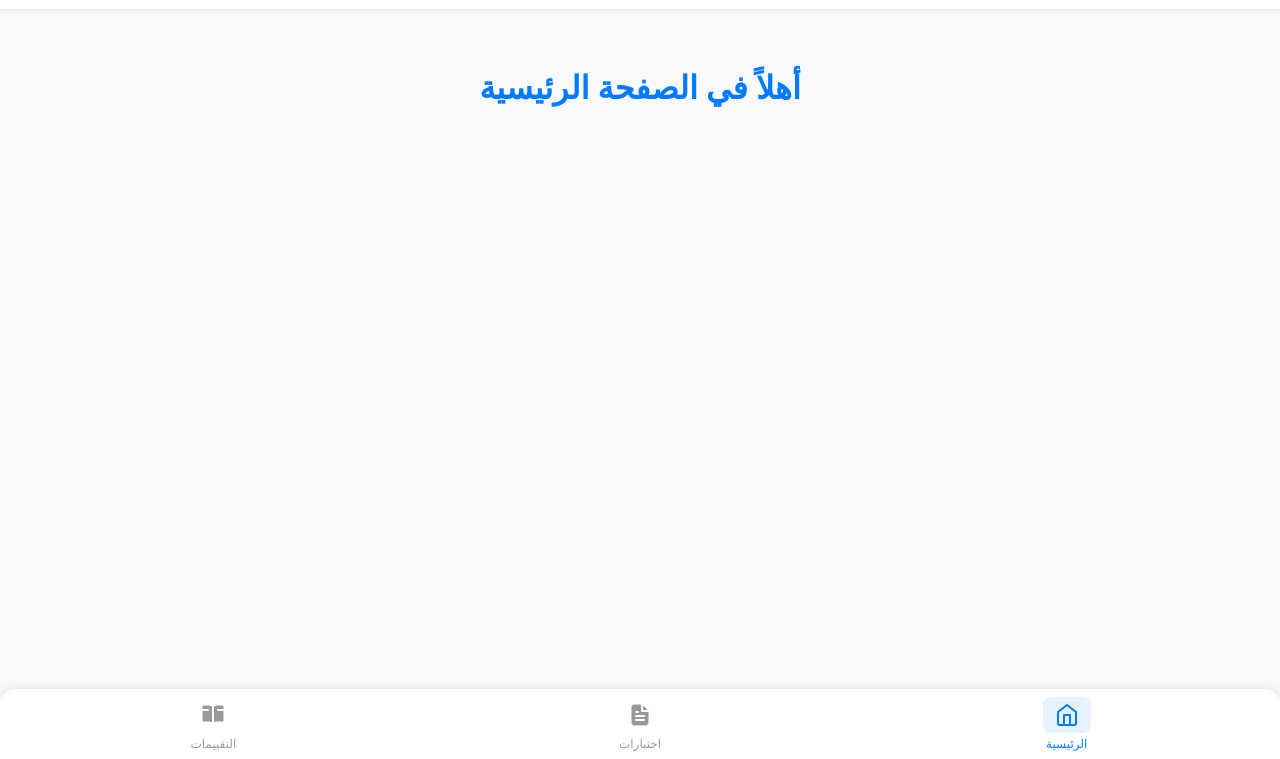
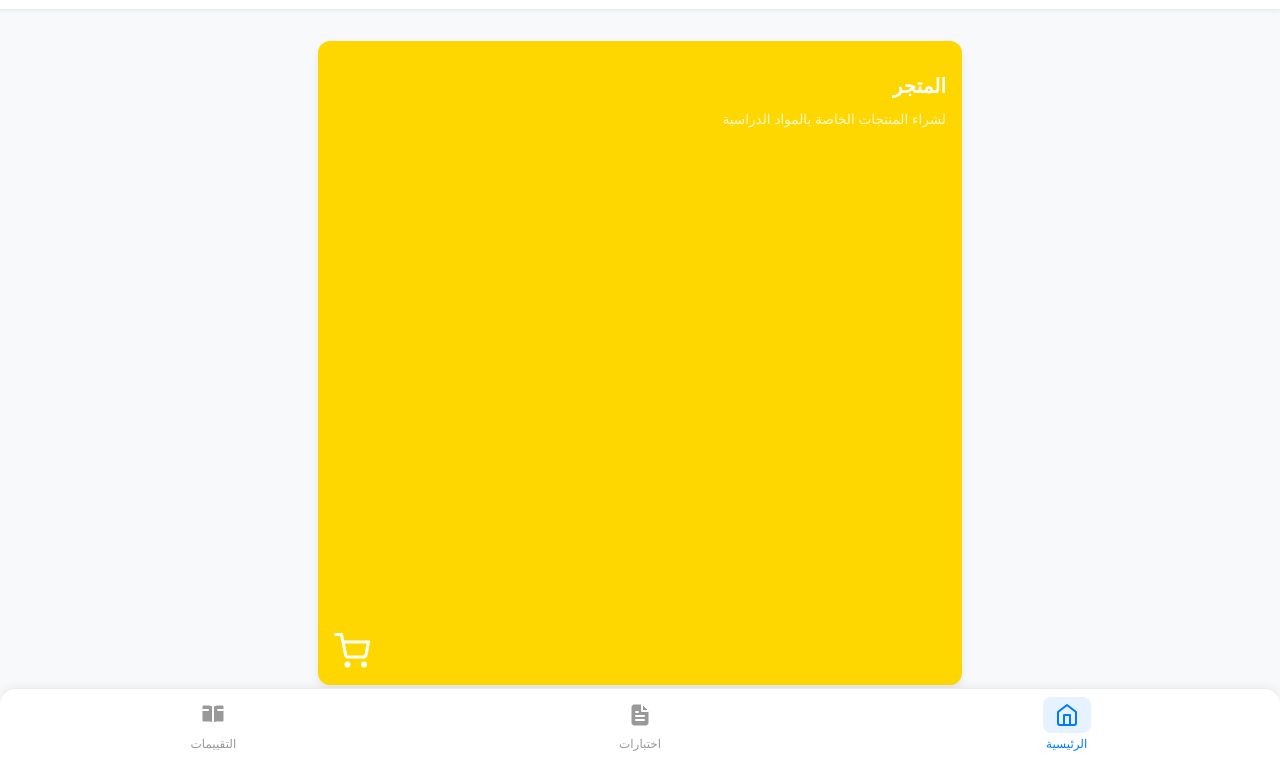
Before and after one commit to coder0999/tanya-thanawy, a plain HTML site: page index.html in a window 1280 px wide. Shown: the part 41-800 px from the top of the page. Drawn offline with Linux system fonts and the light colour scheme.

Commit message:
Update index.html

```diff
--- a/index.html
+++ b/index.html
@@ -31,8 +31,8 @@
             display: flex;
             justify-content: flex-start;
             align-items: center;
-            height: 50px; /* تحديد ارتفاع ثابت للشريط العلوي */
-            padding: 0 1.25rem; /* إزالة الـ padding العمودي */
+            height: 50px;
+            padding: 0 1.25rem;
             background-color: var(--background-color);
             border-bottom: 1px solid #e9ecef;
             box-shadow: 0 2px 4px rgba(0, 0, 0, 0.04);
@@ -67,10 +67,10 @@
         .points-display {
             background-color: var(--active-bg);
             color: var(--primary-color);
-            padding: 0.3rem 0.6rem; /* تصغير حجم الخانة */
+            padding: 0.3rem 0.6rem;
             border-radius: 0.75rem;
             font-weight: 600;
-            font-size: 0.8rem; /* تصغير حجم الخط */
+            font-size: 0.8rem;
             margin-left: auto;
             margin-right: 1rem;
             display: flex;
@@ -84,8 +84,8 @@
             padding-bottom: 80px;
             text-align: center;
             background-color: #f8f9fa;
-            min-height: calc(100vh - 70px - 50px); /* تعديل المسافة العلوية بسبب الشريط الثابت (50px) */
-            padding-top: calc(50px + 2rem); /* ارتفاع الهيدر الثابت + البادينج الأصلي */
+            min-height: calc(100vh - 70px - 50px);
+            padding-top: calc(50px + 2rem);
         }
 
         h1 {
@@ -185,13 +185,73 @@
             stroke: white;
         }
 
-
         .bottom-nav button:hover svg {
             transform: scale(1.1);
         }
 
         .bottom-nav button span {
             margin-top: 4px;
+        }
+
+        /* تنسيق بطاقات الصفحة الرئيسية */
+        .home-cards-container {
+            display: flex;
+            gap: 1rem;
+            justify-content: center;
+            flex-wrap: wrap;
+        }
+
+        .card {
+            width: calc(50% - 0.5rem); /* مربعين بجانب بعض مع مسافة بينهما */
+            aspect-ratio: 1 / 1; /* لجعل البطاقة مربعة */
+            border-radius: 12px;
+            box-shadow: 0 4px 8px rgba(0, 0, 0, 0.08);
+            position: relative;
+            padding: 1rem;
+            text-align: right;
+            cursor: pointer;
+            transition: transform 0.1s ease-in-out;
+            user-select: none; /* منع تحديد النص */
+            -webkit-user-select: none;
+            -moz-user-select: none;
+        }
+
+        .card:active {
+            transform: scale(0.97);
+        }
+
+        .card-title {
+            font-size: 1.25rem;
+            font-weight: 600;
+            color: white; /* لون النص في البطاقات */
+            position: absolute;
+            top: 1rem;
+            right: 1rem;
+        }
+
+        .card-description {
+            font-size: 0.85rem;
+            color: rgba(255, 255, 255, 0.8);
+            position: absolute;
+            top: 3.5rem;
+            right: 1rem;
+        }
+
+        .card svg {
+            position: absolute;
+            bottom: 1rem;
+            left: 1rem;
+            width: 36px;
+            height: 36px;
+        }
+
+        /* ألوان البطاقات */
+        .store-card {
+            background-color: #FFD700;
+        }
+
+        .summaries-card {
+            background-color: #00A693;
         }
     </style>
 </head>
@@ -212,7 +272,28 @@
 
     <main>
         <section id="home" class="active">
-            <h1>أهلاً في الصفحة الرئيسية</h1>
+            <div class="home-cards-container">
+                <a class="card store-card" onclick="showTab('store')">
+                    <h2 class="card-title">المتجر</h2>
+                    <p class="card-description">لشراء المنتجات الخاصة بالمواد الدراسية</p>
+                    <svg xmlns="http://www.w3.org/2000/svg" width="36" height="36" viewBox="0 0 24 24" fill="none" stroke="white" stroke-width="2" stroke-linecap="round" stroke-linejoin="round">
+                        <circle cx="9" cy="21" r="1"></circle>
+                        <circle cx="20" cy="21" r="1"></circle>
+                        <path d="M1 1h4l2.68 13.39a2 2 0 0 0 2 1.61h9.72a2 2 0 0 0 2-1.61L23 6H6"></path>
+                    </svg>
+                </a>
+                <a class="card summaries-card" onclick="showTab('summaries')">
+                    <h2 class="card-title">الملخصات</h2>
+                    <p class="card-description">ملخصات شاملة للمناهج التعليمية</p>
+                    <svg xmlns="http://www.w3.org/2000/svg" width="36" height="36" viewBox="0 0 24 24" fill="none" stroke="white" stroke-width="2" stroke-linecap="round" stroke-linejoin="round">
+                        <path d="M4 19.5A2.5 2.5 0 0 1 6.5 17H20"></path>
+                        <path d="M6.5 2H20v20H6.5A2.5 2.5 0 0 1 4 19.5v-15A2.5 2.5 0 0 1 6.5 2z"></path>
+                        <line x1="10" y1="6" x2="16" y2="6"></line>
+                        <line x1="10" y1="10" x2="16" y2="10"></line>
+                        <line x1="10" y1="14" x2="16" y2="14"></line>
+                    </svg>
+                </a>
+            </div>
         </section>
 
         <section id="exams">
@@ -225,6 +306,14 @@
 
         <section id="profile">
             <h1>أهلاً في الملف الشخصي</h1>
+        </section>
+
+        <section id="store">
+            <h1>أهلاً في المتجر</h1>
+        </section>
+
+        <section id="summaries">
+            <h1>أهلاً في صفحة الملخصات</h1>
         </section>
     </main>
 
@@ -285,7 +374,7 @@
             const backArrow = document.getElementById('back-arrow');
             const pointsDisplay = document.getElementById('points-display');
 
-            if (id === 'profile') {
+            if (id === 'profile' || id === 'store' || id === 'summaries') {
                 navBar.style.display = 'none';
                 profileIcon.style.display = 'none';
                 backArrow.style.display = 'block';
```
